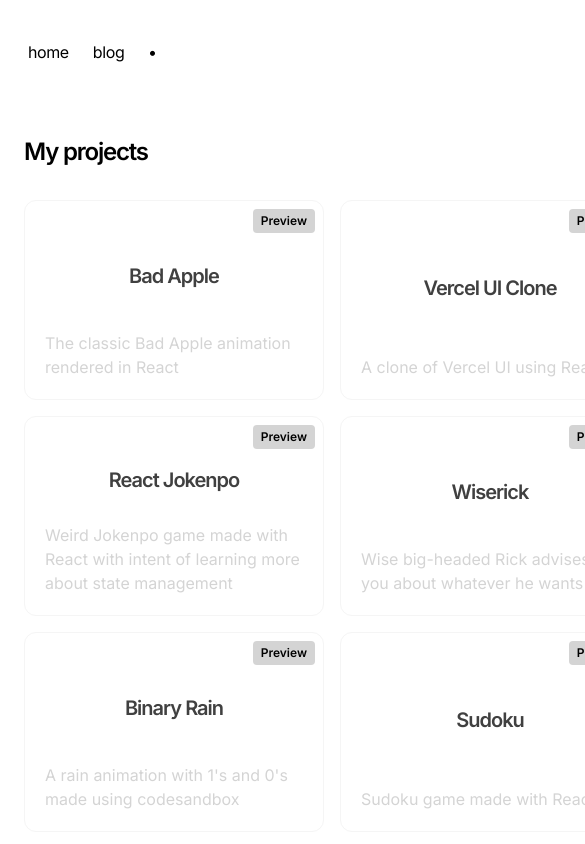
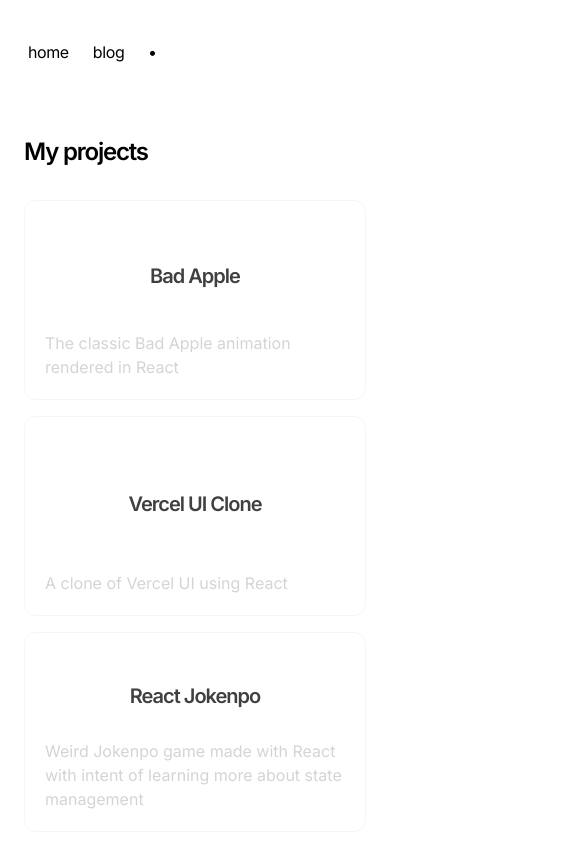
Before and after one commit to datsfilipe/datsfilipe.xyz, a Next.js app: page /projects in a window 390 px wide. Shown: the top 844 px of the page, 585 px wide, since content can reach past the window. Built offline with nearby package versions, Linux system fonts and the light colour scheme.

Commit message:
feat: support smaller screens in projects page

```diff
--- /dev/null
+++ b/app/hooks/useWindowSize.ts
@@ -0,0 +1,25 @@
+import { useEffect, useState } from "react";
+
+export function useWindowSize() {
+  const [windowSize, setWindowSize] = useState<{ width: number | null; height: number | null }>({
+    width: null,
+    height: null,
+  });
+
+  useEffect(() => {
+    function handleResize() {
+      setWindowSize({
+        width: window.innerWidth,
+        height: window.innerHeight,
+      });
+    }
+
+    window.addEventListener("resize", handleResize);
+
+    handleResize();
+
+    return () => window.removeEventListener("resize", handleResize);
+  }, []);
+
+  return windowSize;
+}
--- a/app/projects/page.tsx
+++ b/app/projects/page.tsx
@@ -1,6 +1,7 @@
 'use client'
 
-import { useState } from 'react';
+import { useCallback, useState } from 'react';
+import { useWindowSize } from 'app/hooks/useWindowSize';
 import { cx } from '../utils'
 
 const projectItems = {
@@ -100,15 +101,19 @@
   const [hoveredProject, setHoveredProject] = useState<keyof typeof projectItems | null>(null);
   const [isIframeVisible, setIsIframeVisible] = useState(false);
 
-  const handleCardClick = (projectName: keyof typeof projectItems) => {
-    if (projectItems[projectName].link.startsWith('https://github')) {
-      window.open(projectItems[projectName].link, '_blank');
-      return; // don'show the iframe for github links
-    }
+  const { width } = useWindowSize();
 
-    setHoveredProject(projectName);
-    setIsIframeVisible(true);
-  };
+  const handleCardClick = useCallback(
+    (projectName: keyof typeof projectItems) => {
+      if (projectItems[projectName].link.startsWith('https://github') || (width && width < 768)) {
+        window.open(projectItems[projectName].link, '_blank');
+        return; // don'show the iframe for github links
+      }
+
+      setHoveredProject(projectName);
+      setIsIframeVisible(true);
+    }, [width]
+  );
 
   const handleClose = () => {
     setIsIframeVisible(false);
@@ -117,7 +122,7 @@
   return (
     <section className="relative">
       <h1 className="font-semibold text-2xl mb-8 tracking-tighter">My projects</h1>
-      <div className="gap-4 grid grid-cols-[1fr_1fr]">
+      <div className="gap-4 grid grid-cols-1 sm:grid-cols-[1fr_1fr]">
         {Object.entries(projectItems).map(([name, { description, link }]) => {
           const hasPreview = !link.startsWith('https://github')
 
@@ -125,12 +130,12 @@
             <div
               key={name}
               className={cx(
-                "relative w-[300px] h-[200px] p-5 border border-neutral-100 dark:border-neutral-900",
+                "relative w-full sm:w-[300px] h-[200px] p-5 border border-neutral-100 dark:border-neutral-900",
                 "rounded-xl flex flex-col cursor-pointer transition-all hover:bg-neutral-900"
               )}
               onClick={() => handleCardClick(name as keyof typeof projectItems)}
             >
-              {hasPreview && (
+              {hasPreview && (width && width > 768) && (
                 <div className="absolute top-2 right-2 bg-neutral-300 dark:bg-neutral-800 text-black dark:text-white text-xs font-semibold px-2 py-1 rounded">
                   Preview
                 </div>
```
